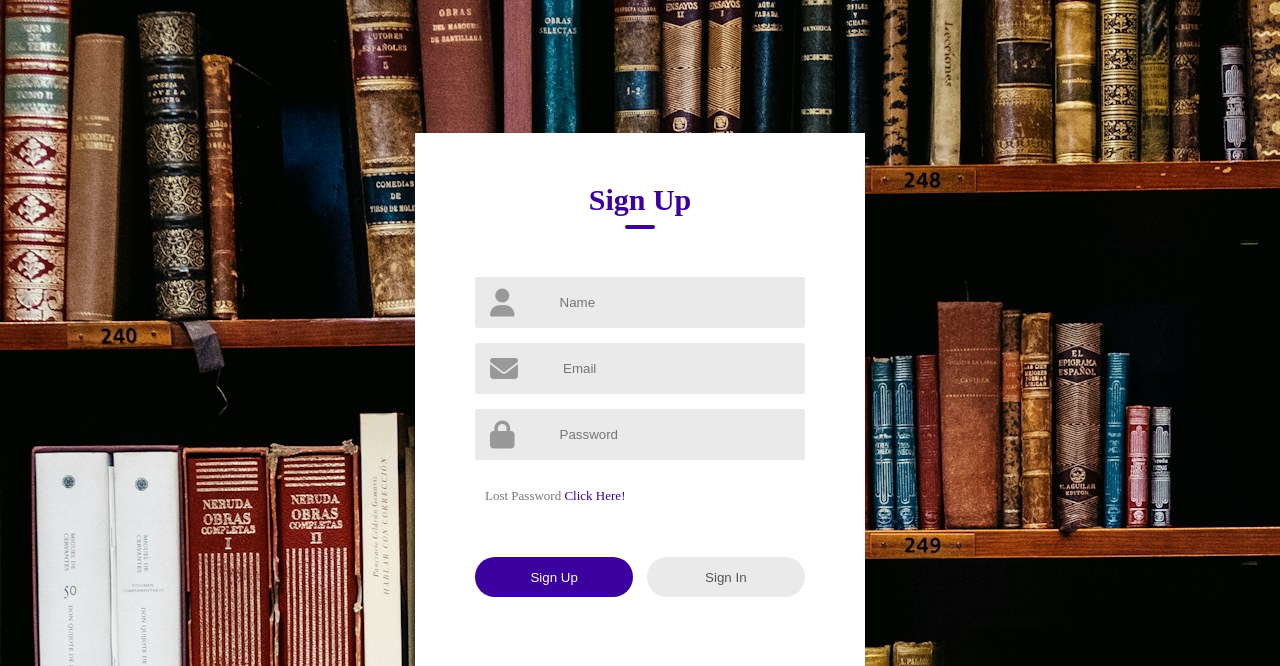
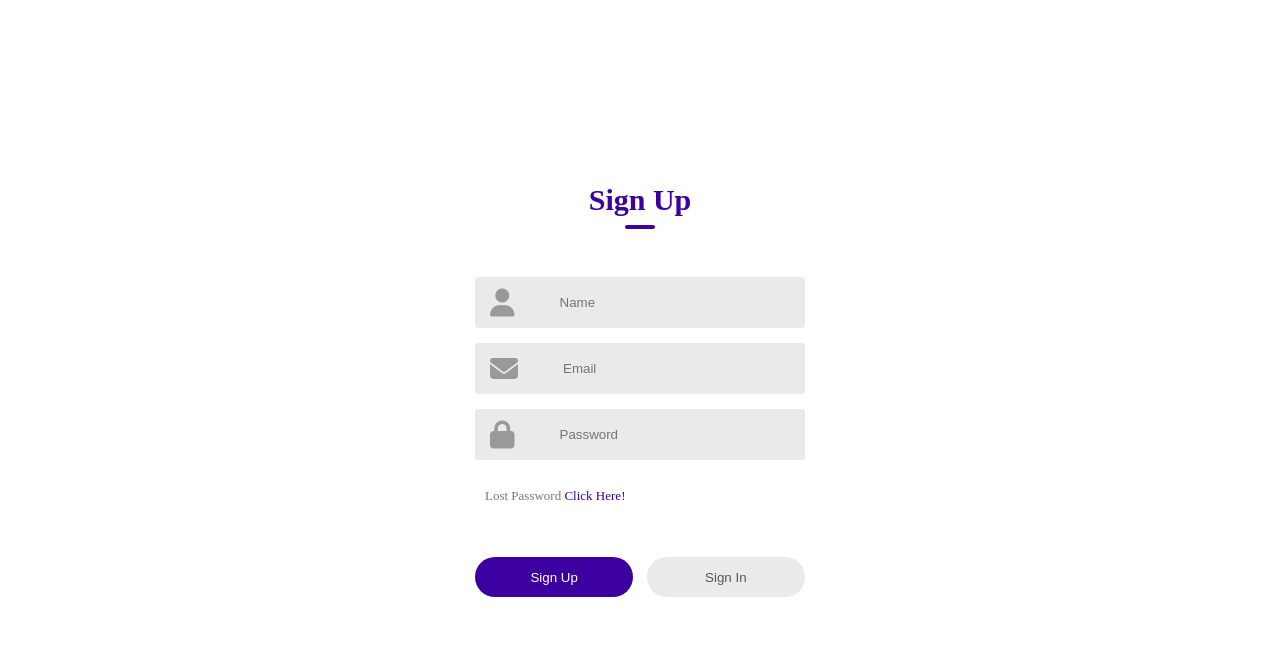
Before and after one commit to mukisavictor/universe1, a PHP site: page /index.php in a window 1280 px wide. Shown: the top 666 px of the page. Run offline with PHP 8.4, Linux system fonts and the light colour scheme.

```diff
--- a/style.css
+++ b/style.css
@@ -1137,5 +1137,5 @@ form p a{
   color: #555;
 }
 body {
-  background-image: url("images/background2.jpg");
+  /*background-image: url("images/background2.jpg");*/
 }
```
